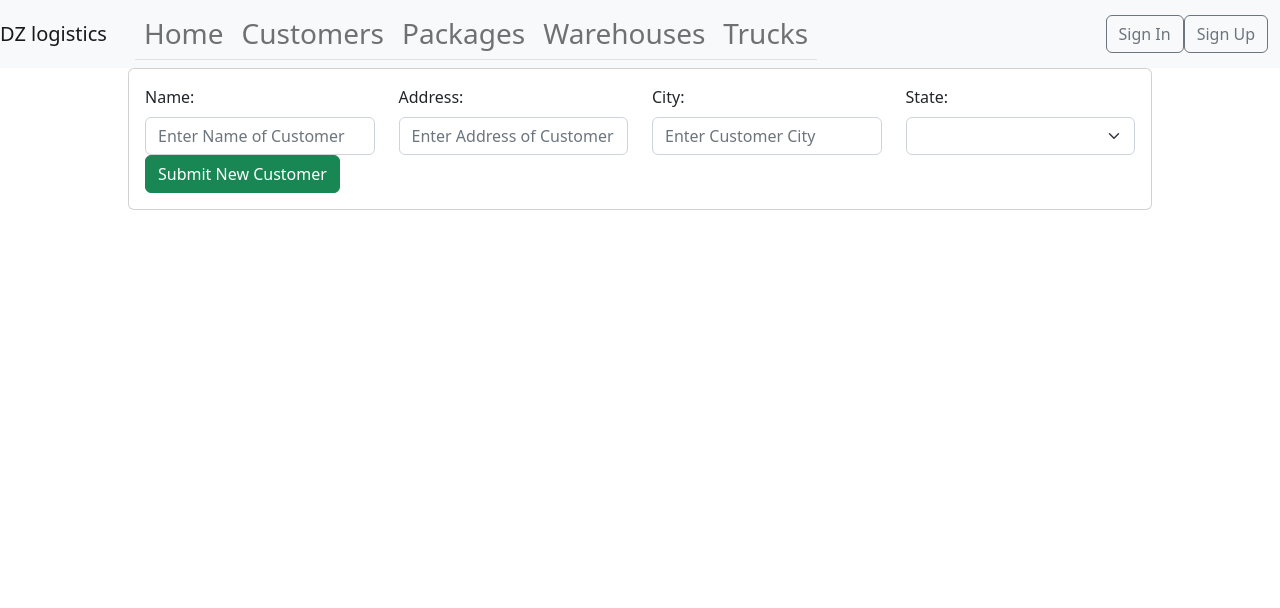
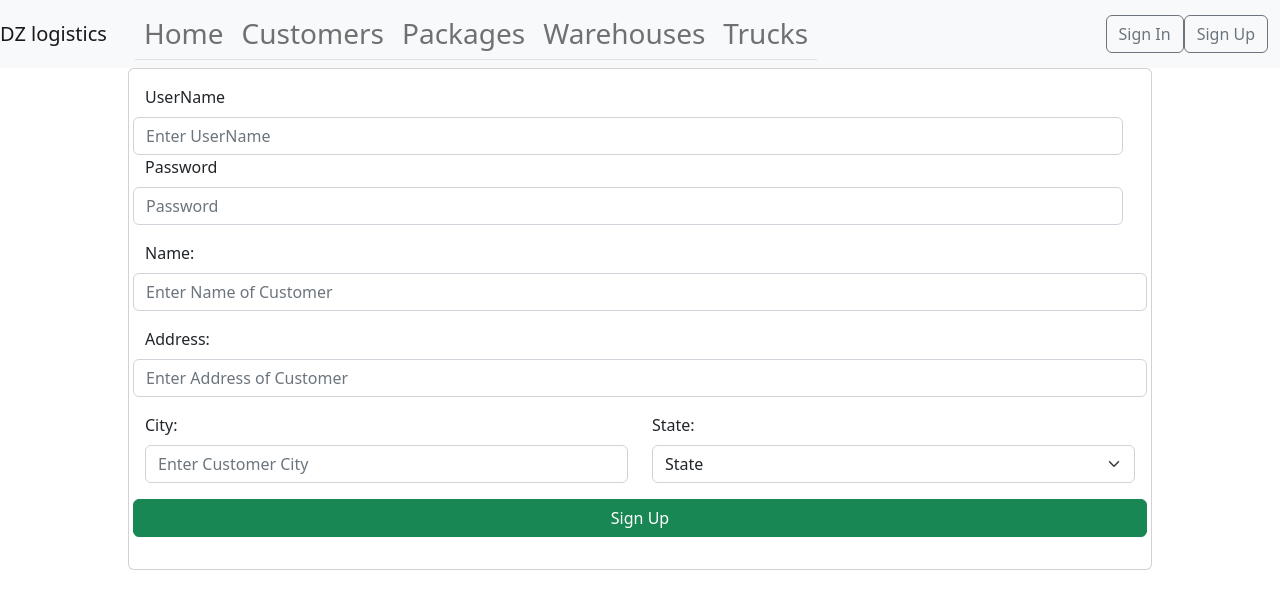
Before and after one commit to Zabronko/TeamLogic, a React (Create React App) app in the folder app-front-end/: page /signup in a window 1280 px wide. Shown: the top 608 px of the page. Built offline with nearby package versions, Linux system fonts and the light colour scheme.

Commit message:
adding signup page ui, can add customer but does not create user

```diff
--- a/app-front-end/src/App.jsx
+++ b/app-front-end/src/App.jsx
@@ -19,8 +19,8 @@ function App() {
         <Nav.Link href="/trucks">Trucks</Nav.Link>
       </Nav>
       <Nav>
-        <Button variant="outline-secondary">Sign In</Button>
-        <Button variant="outline-secondary">Sign Up</Button>
+        <Button href="/signin" variant="outline-secondary">Sign In</Button>
+        <Button href="/signup" variant="outline-secondary">Sign Up</Button>
       </Nav>
       </Container>
     </Navigation>
--- a/app-front-end/src/components/Customers/AddCustomer.jsx
+++ b/app-front-end/src/components/Customers/AddCustomer.jsx
@@ -1,11 +1,8 @@
 import { useRef} from "react";
 import axios from "axios";
 
+import {Form, Button, Row, Col} from 'react-bootstrap';
 
-import Form from 'react-bootstrap/Form';
-import Button from 'react-bootstrap/Button';
-import Col from 'react-bootstrap/Col';
-import Row from 'react-bootstrap/Row';
 
 export const AddCustomer = ({customers, setCustomers}) => {
     const nameRef = useRef();
@@ -37,36 +34,45 @@ export const AddCustomer = ({customers, setCustomers}) => {
 
   return (
     <Form onSubmit={handleSubmit}>
-        <Row>
-        <Col>
+        <Row className="mb-3">
+        <Form.Group as={Row} >
+          <Form.Label>UserName</Form.Label>
+          <Form.Control type="username" placeholder="Enter UserName" />
+        </Form.Group>
+        <Form.Group as={Row}>
+          <Form.Label>Password</Form.Label>
+          <Form.Control type="password" placeholder="Password" />
+        </Form.Group>
+        </Row>
+        <Row className="mb-3">
             <Form.Label >Name:</Form.Label>
             <Form.Control name="name" ref={nameRef} required placeholder='Enter Name of Customer' />
-        </Col>
-        <Col>
+        </Row>
+        <Row className="mb-3">
             <Form.Label >Address:</Form.Label>
             <Form.Control name="address" ref={addressRef} required placeholder='Enter Address of Customer' />
-        </Col>
-        <Col>
+        </Row>
+        <Row className="mb-3">
+            <Form.Group  as={Col}>
                 <Form.Label >City:</Form.Label>
                 <Form.Control name="city" ref={cityRef} required placeholder='Enter Customer City' />
-        </Col>
-        <Col>
+            </Form.Group>
+            <Form.Group  as={Col}>
             <Form.Label >State:</Form.Label>
             <Form.Select name="state" ref={stateRef} required >
-            <option></option>
+                <option value="">State</option>
                 <option>AR</option>
                 <option>LA</option>
                 <option>NM</option>
                 <option>OK</option>
                 <option>TX</option>
             </Form.Select>
-        </Col>
+            </Form.Group>
+        </Row>
 
-
+    <Row className="mb-3">
+        <Button variant="success" type="submit" > Sign Up </Button>
     </Row>
-    <Button variant="success" type="submit" >
-        Submit New Customer
-        </Button>
     </Form>
   )
 }
--- a/app-front-end/src/pages/Customers.jsx
+++ b/app-front-end/src/pages/Customers.jsx
@@ -1,6 +1,5 @@
 import Card from "react-bootstrap/Card";
 import { CustomerComponent } from '../components/Customers/CustomerComponent';
-import { AddCustomer } from "../components/Customers/AddCustomer";
 import { useState, useEffect } from "react";
 import axios from "axios";
 
@@ -15,9 +14,6 @@ export const Customers = () => {
   return (
     <>
     <Card style={{width: "80%", alignContent:"center", marginLeft:"10%"}}>
-      <Card.Body>
-        <AddCustomer customers={customers} setCustomers={setCustomers}/>
-      </Card.Body>
     </Card>
     <Card style={{width: "80%", alignContent:"center", marginLeft:"10%", marginBottom:"10%"}}>
       <Card.Body>
--- a/app-front-end/src/pages/SignupPage.jsx
+++ b/app-front-end/src/pages/SignupPage.jsx
@@ -9,7 +9,7 @@ const [customers, setCustomers] = useState([]);
 
   return (
     <Card style={{width: "80%", alignContent:"center", marginLeft:"10%"}}>
-    <Card.Body>
+    <Card.Body >
       <AddCustomer customers={customers} setCustomers={setCustomers}/>
     </Card.Body>
   </Card>
```
Lines whose indentation alone changed are shown as unchanged.
